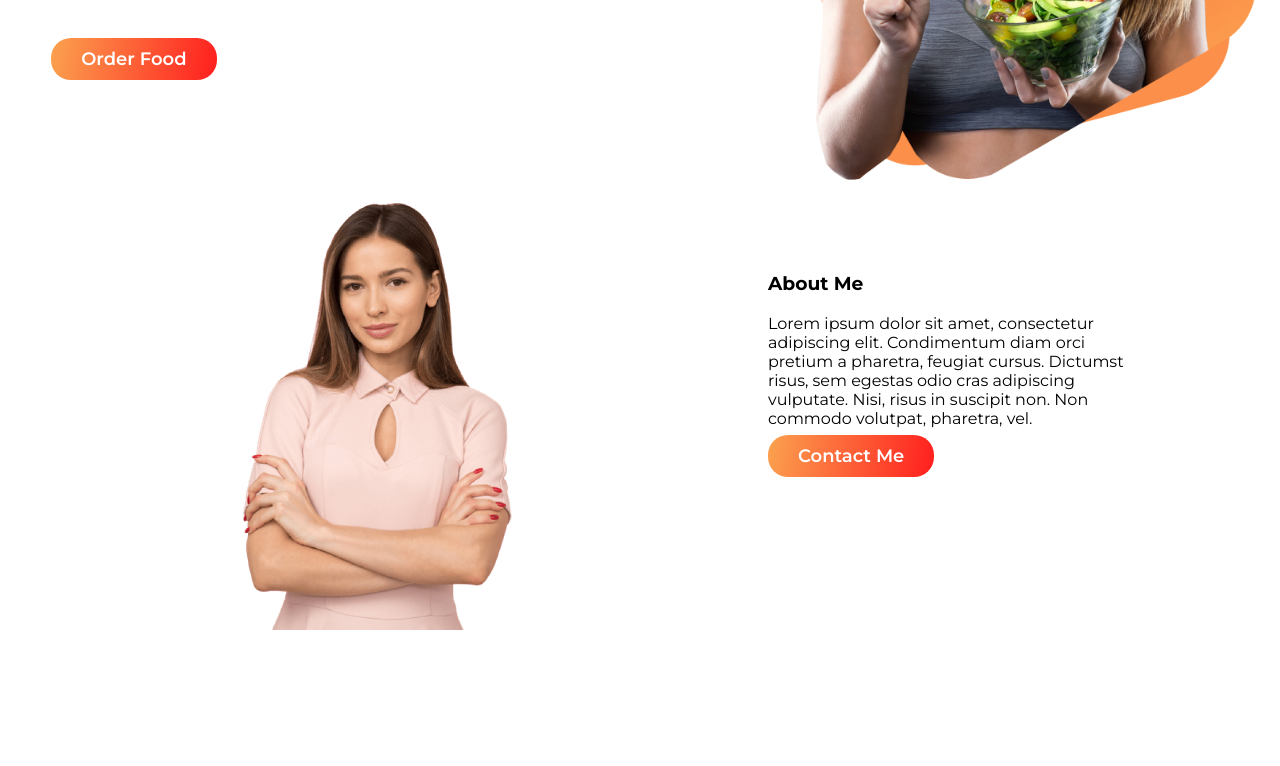
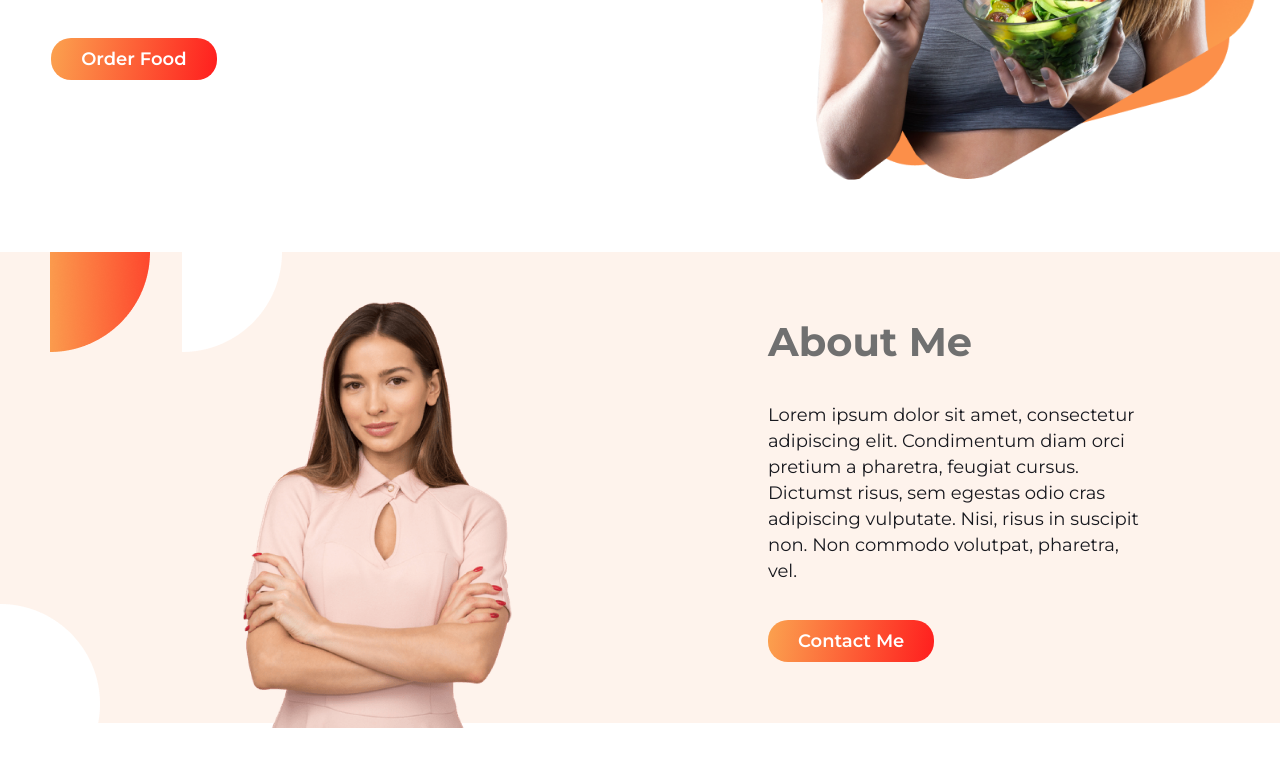
Before and after one commit to MMMonir/assignment-1, a plain HTML site: page index.html in a window 1280 px wide. Shown: the part 398-1164 px from the top of the page. Before the commit the page ends 1028 px from the top, so only its background shows below. Drawn offline with Linux system fonts and the light colour scheme.

Commit message:
About Section

```diff
--- a/index.html
+++ b/index.html
@@ -26,13 +26,13 @@
             <img src="images/image1.png" alt="">
         </div>
     </section>
-    <section class="about">
+    <section class="about-sec">
         <div class="about-div">
             <img src="images/Person-Image.png" alt="About Image">
         </div>
         <div class="about-div about-right">
-            <h3>About Me</h3>
-            <p>Lorem ipsum dolor sit amet, consectetur adipiscing elit. Condimentum diam orci pretium a pharetra, feugiat cursus. Dictumst risus, sem egestas odio cras adipiscing vulputate. Nisi, risus in suscipit non. Non commodo volutpat, pharetra, vel.</p>
+            <h2>About Me</h2>
+            <p class="about-para">Lorem ipsum dolor sit amet, consectetur adipiscing elit. Condimentum diam orci pretium a pharetra, feugiat cursus. Dictumst risus, sem egestas odio cras adipiscing vulputate. Nisi, risus in suscipit non. Non commodo volutpat, pharetra, vel.</p>
             <a href="https://web.programming-hero.com/" class="bTn" target="_blank">Contact Me</a>
 
         </div>
--- a/style.css
+++ b/style.css
@@ -2,8 +2,9 @@ body{
     margin: 0;
     font-family: 'Montserrat', sans-serif;
 }
-.top-section{
-    margin: 0;
+section{
+    height: 500px;
+    margin-bottom: 150px;
 }
 .top-div{
     float: left;
@@ -41,15 +42,20 @@ span{
     width: 90%;
     float: right;
 }
-
+.about-sec{
+    background-image: url(images/7.png);
+    background-repeat: no-repeat;
+    height: 471px;
+}
 .about-div{
     float: left;
     width: 30%;
     margin:0 5%;
     padding:0 5%;
+    margin-top: 50px;
 }
 .about-right{
-    margin-top: 50px;
+    margin-top: 30px;
 }
 .about-div img{
     width: 70%;
@@ -61,3 +67,10 @@ h2{
     font-weight: bold;
     color: #707070;
 }
+.about-para{
+    font-size: 18px;
+    line-height: 26px;
+    font-weight: 400;
+    color: #18191F;
+    margin-bottom: 45px;
+}
```
Also changed, not shown: images/7.png (added).
